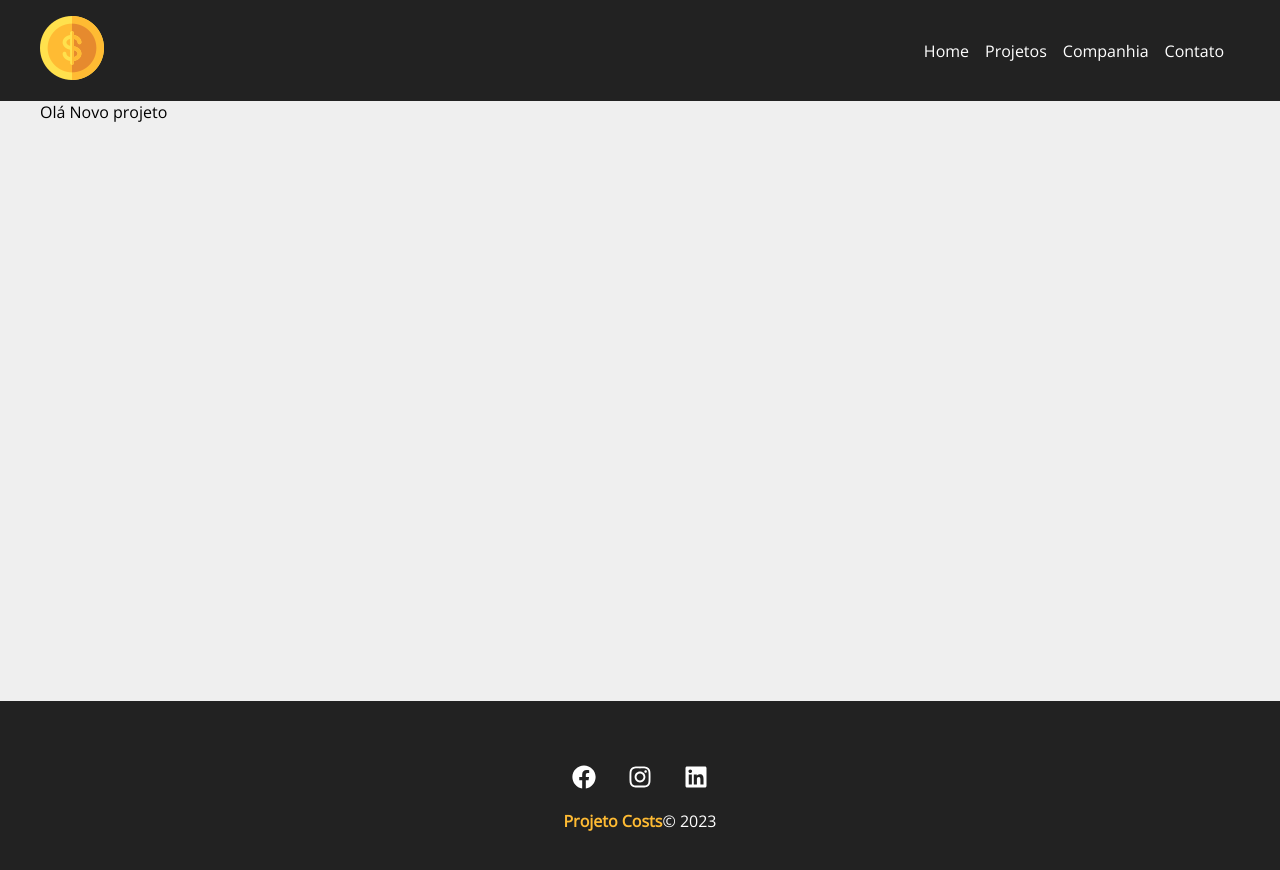
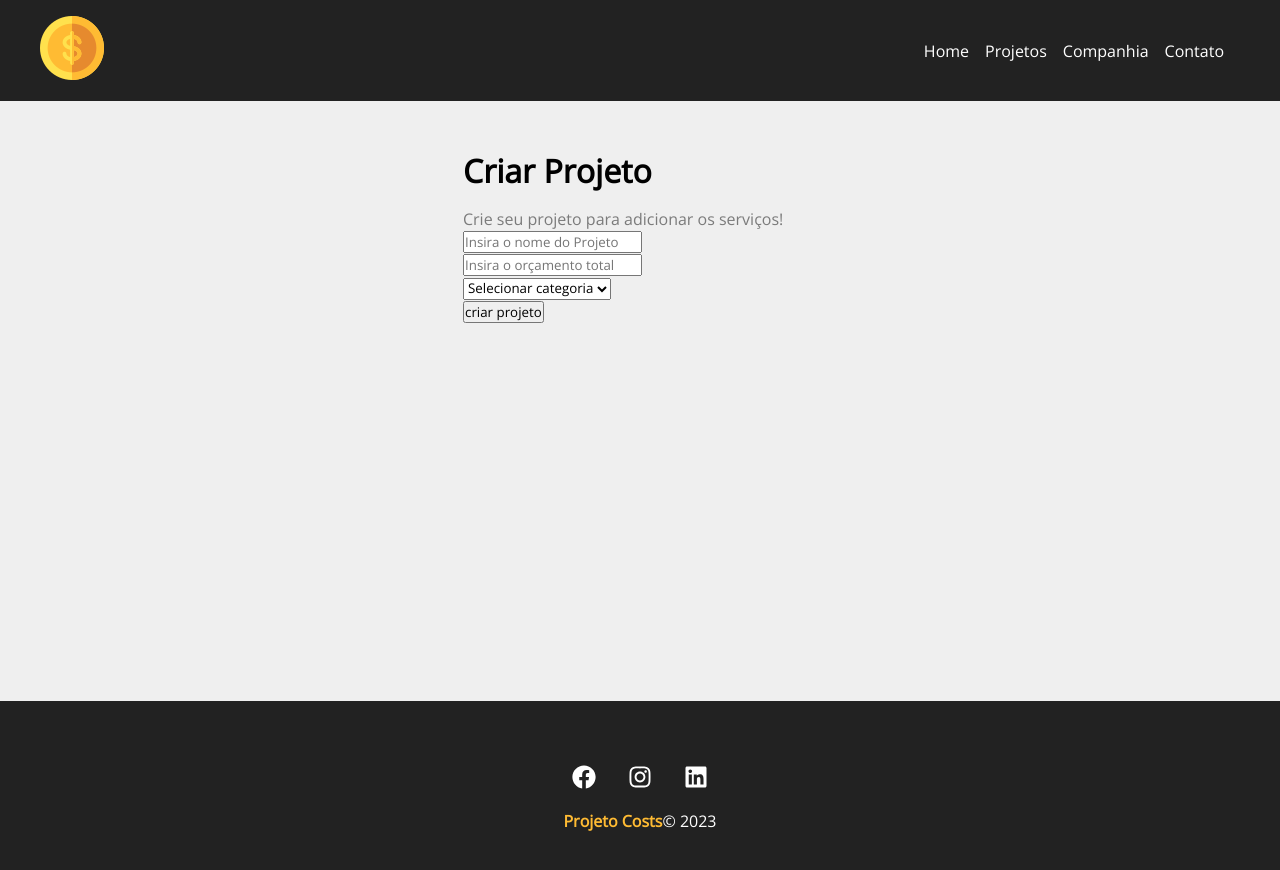
Before and after one commit to izaiasbatis/React_iniciante, a React (Create React App) app in the folder oficialprojetoreact/: page /newproject in a window 1280 px wide. Shown: the top 870 px of the page. Built offline with nearby package versions, Linux system fonts and the light colour scheme.

Commit message:
aula 21
desenvolvimento tela novo projeto  e
ProjetForms

```diff
--- a/oficialprojetoreact/src/Page/NewProject.js
+++ b/oficialprojetoreact/src/Page/NewProject.js
@@ -1,6 +1,11 @@
+import styles from '../Styles/NewProject.module.css';
+import ProjetoFormularios from '../Projeto/ProjetoFormularios'
 function NewProject() {
-    return(<div>
-        <p> Olá Novo projeto</p>
+    return(<div className={styles.newproject_container}>
+        <h1>Criar Projeto</h1>
+        <p> Crie seu projeto para adicionar os serviços!</p>
+        <ProjetoFormularios/>
+
     </div>);
 };
 
--- /dev/null
+++ b/oficialprojetoreact/src/Projeto/ProjetoFormularios.js
@@ -0,0 +1,20 @@
+import styles from '../Styles/ProjetoFormularios.module.css'
+
+function ProjetoFormularios() {
+    return(
+        <form className={styles.formulário}>
+            <div><input type='text' placeholder='Insira o nome do Projeto'/></div>
+            <div><input type='number' placeholder='Insira o orçamento total'/></div>
+            <div>
+                <select name="categoria_id">
+                    <option disable selected>Selecionar categoria</option>
+                </select>
+            </div>
+            <div>
+                <input type="submit" value= "criar projeto">
+                </input>
+            </div>
+        </form>
+    )
+}
+export default ProjetoFormularios;
--- /dev/null
+++ b/oficialprojetoreact/src/Styles/NewProject.module.css
@@ -0,0 +1,13 @@
+.newproject_container {
+    width: 450px;
+    margin: 0 auto;
+    padding: 3em;
+}
+
+.newproject_container h1 {
+    margin-bottom: 0.5em;
+}
+
+.newproject_container p {
+    color: #7b7b7b;
+}
--- /dev/null
+++ b/oficialprojetoreact/src/Styles/ProjetoFormularios.module.css
@@ -0,0 +1,3 @@
+.formulário{
+    display: table;
+}
```
